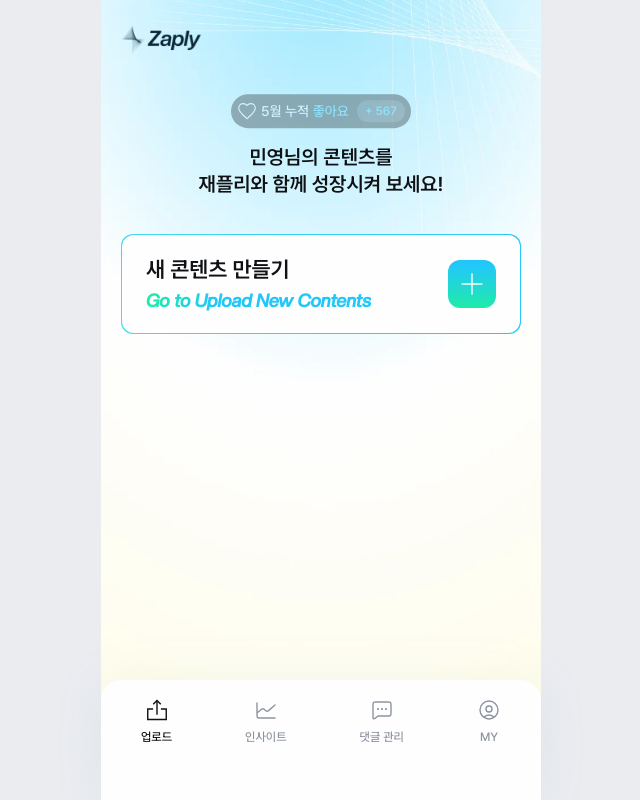
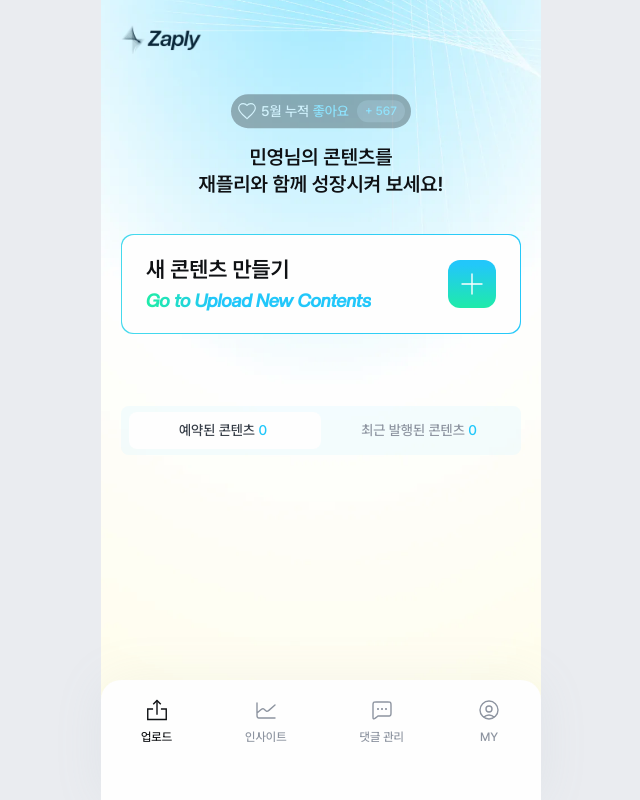
Before and after one commit to youth-o/Zaply-client, a Next.js app: page / in a window 1280 px wide. Shown: the whole page, without its empty margins (319-959 px from the left). Built offline with nearby package versions, Linux system fonts and the light colour scheme.

Commit message:
feat: 토글 버튼 구현

```diff
--- /dev/null
+++ b/src/app/main/_components/content/ContentToggle.tsx
@@ -0,0 +1,38 @@
+import { useState } from "react";
+import { motion } from "framer-motion";
+
+const ContentToggle = () => {
+  const [activeTab, setActiveTab] = useState<"reserved" | "recent">("reserved");
+
+  return (
+    <div className="relative w-full bg-blue-300/30 rounded-[8px] py-[6px] px-2 flex items-center justify-between gap-2">
+      <motion.div
+        className="absolute top-[6px] left-[8px] h-[calc(100%-12px)] w-[calc(50%-8px)] rounded-[8px] bg-grayscale-100 z-0"
+        layout
+        animate={{ x: activeTab === "reserved" ? "0%" : "100%" }}
+        transition={{ type: "spring", stiffness: 300, damping: 30 }}
+      />
+
+      <div className="relative z-10 w-1/2">
+        <button
+          onClick={() => setActiveTab("reserved")}
+          className={`w-full px-4 py-2 text-center text-b3M rounded-[8px] cursor-pointer transition-colors duration-200 ${
+            activeTab === "reserved" ? "text-grayscale-800" : "text-grayscale-600"
+          }`}>
+          예약된 콘텐츠 <span className="text-blue-700">0</span>
+        </button>
+      </div>
+      <div className="relative z-10 w-1/2">
+        <button
+          onClick={() => setActiveTab("recent")}
+          className={`w-full px-4 py-2 text-center text-b3M rounded-[8px] cursor-pointer transition-colors duration-200 ${
+            activeTab === "recent" ? "text-grayscale-800" : "text-grayscale-600"
+          }`}>
+          최근 발행된 콘텐츠 <span className="text-blue-700">0</span>
+        </button>
+      </div>
+    </div>
+  );
+};
+
+export default ContentToggle;
--- a/src/app/main/_components/content/MainContent.tsx
+++ b/src/app/main/_components/content/MainContent.tsx
@@ -1,5 +1,11 @@
+import ContentToggle from "./ContentToggle";
+
 const MainContent = () => {
-  return <main className="flex flex-col gap-4"></main>;
+  return (
+    <main className="flex flex-col gap-4">
+      <ContentToggle />
+    </main>
+  );
 };
 
 export default MainContent;
```
